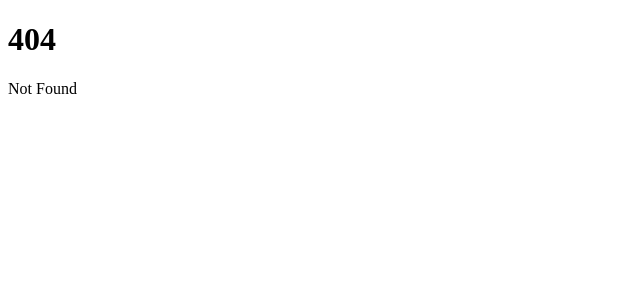
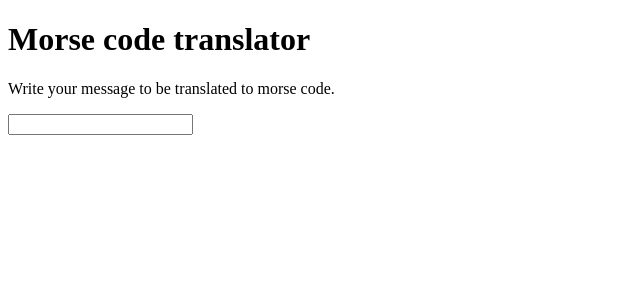
Before and after one commit to Swarleys/advents, a SvelteKit app in the folder AdventOfSvelte/: page /day-seven in a window 1280 px wide. Before the commit this address had no page. Shown: the top 300 px of the page, without its empty margins (0-640 px from the left). Built offline with nearby package versions, Linux system fonts and the light colour scheme.

Commit message:
Adding day seven Advent of Svelte

```diff
--- /dev/null
+++ b/AdventOfSvelte/src/routes/day-seven/+page.svelte
@@ -0,0 +1,129 @@
+<script lang="ts">
+	let input = $state('');
+
+	const morseKeyCode: Record<string, string> = {
+		a: '.-',
+		b: '-...',
+		c: '-.-.',
+		d: '-..',
+		e: '.',
+		f: '..-.',
+		g: '--.',
+		h: '....',
+		i: '..',
+		j: '.---',
+		k: '-.-',
+		l: '.-..',
+		m: '--',
+		n: '-.',
+		o: '---',
+		p: '.--.',
+		q: '--.-',
+		r: '.-.',
+		s: '...',
+		t: '-',
+		u: '..-',
+		v: '...-',
+		w: '.--',
+		x: '-..-',
+		y: '-.--',
+		z: '--..',
+		1: '.----',
+		2: '..---',
+		3: '...--',
+		4: '....-',
+		5: '.....',
+		6: '-....',
+		7: '--...',
+		8: '---..',
+		9: '----.',
+		0: '-----',
+		' ': '/'
+	};
+
+	const translateToMorse = (input: string) => {
+		return input
+			.split('')
+			.map((char) => morseKeyCode[char.toLowerCase()])
+			.join(' ');
+	};
+
+	const morseCode = $derived(translateToMorse(input));
+
+	let isPlaying = false;
+	let intervalId: ReturnType<typeof setInterval>;
+
+	function playMorseCode() {
+		if (isPlaying) return;
+		play();
+	}
+
+	let oscillator: OscillatorNode;
+	let gainNode: GainNode;
+
+	function play() {
+		if (isPlaying) stop();
+		const audioContext = new AudioContext();
+		oscillator = audioContext.createOscillator();
+		oscillator.frequency.value = 550;
+		gainNode = audioContext.createGain();
+		gainNode.gain.exponentialRampToValueAtTime(0.00001, audioContext.currentTime + 1);
+
+		oscillator.connect(gainNode);
+		gainNode.connect(audioContext.destination);
+
+		const timeUnit = 80;
+		const dot = timeUnit;
+		const dash = timeUnit * 3;
+		const intraCharSpace = timeUnit;
+		const letterSpace = timeUnit * 3;
+		const wordSpace = timeUnit * 7;
+
+		let time = audioContext.currentTime;
+		for (const char of morseCode) {
+			switch (char) {
+				case '.':
+					gainNode.gain.setValueAtTime(0.5, time);
+					time += dot / 1000;
+					gainNode.gain.setValueAtTime(0, time);
+					break;
+				case '-':
+					gainNode.gain.setValueAtTime(0.5, time);
+					time += dash / 1000;
+					gainNode.gain.setValueAtTime(0, time);
+					break;
+				case ' ':
+					time += wordSpace / 1000;
+					break;
+				default:
+					time += letterSpace / 1000;
+			}
+			time += intraCharSpace / 1000;
+		}
+
+		isPlaying = true;
+		oscillator.start(audioContext.currentTime);
+		oscillator.stop(time);
+		oscillator.onended = stop;
+	}
+
+	function stop() {
+		if (!oscillator || !gainNode || !isPlaying) return;
+		isPlaying = false;
+		clearInterval(intervalId);
+		oscillator.stop();
+		oscillator.disconnect();
+		gainNode.disconnect();
+	}
+</script>
+
+<h1 class="mb-8">Morse code translator</h1>
+
+<p class="mb-4">Write your message to be translated to morse code.</p>
+
+<input bind:value={input} class="p-2 w-96 mb-4" type="text" />
+
+{#if morseCode}
+	<p>{morseCode}</p>
+	<button onclick={playMorseCode}>Play</button>
+{/if}
```
